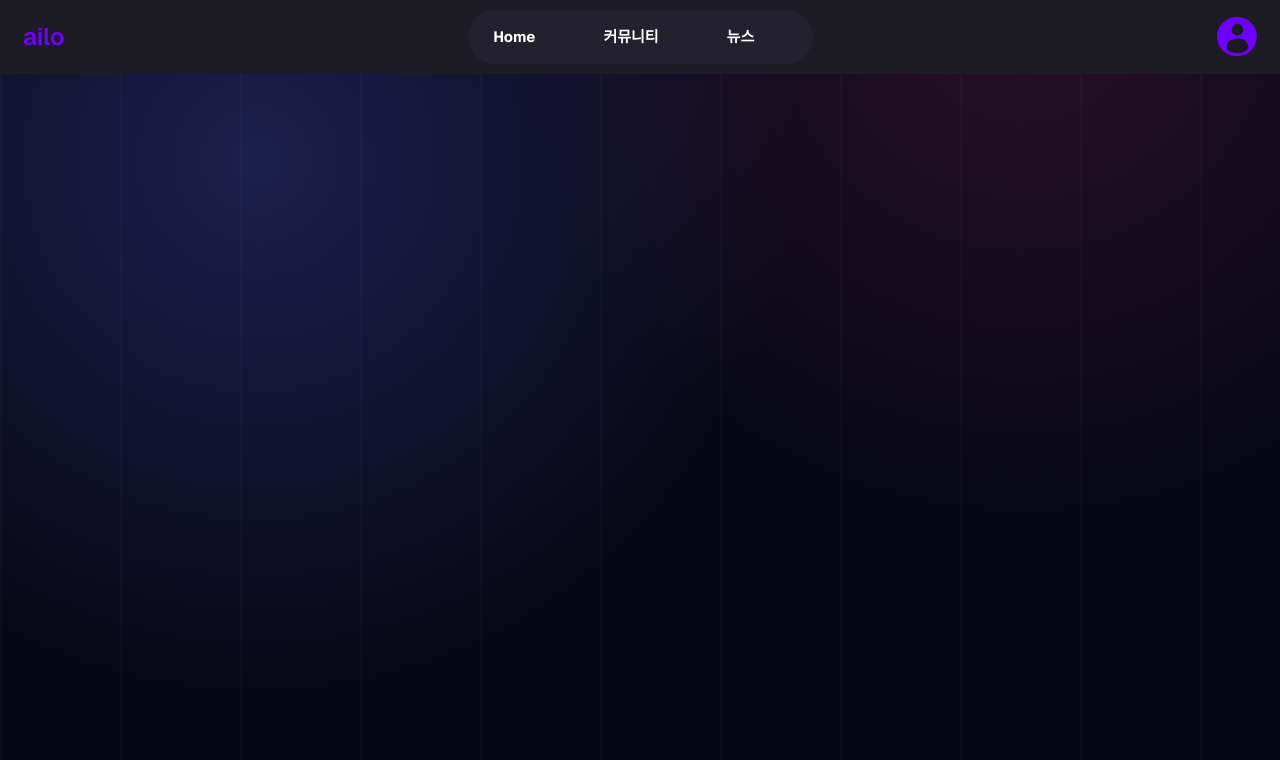
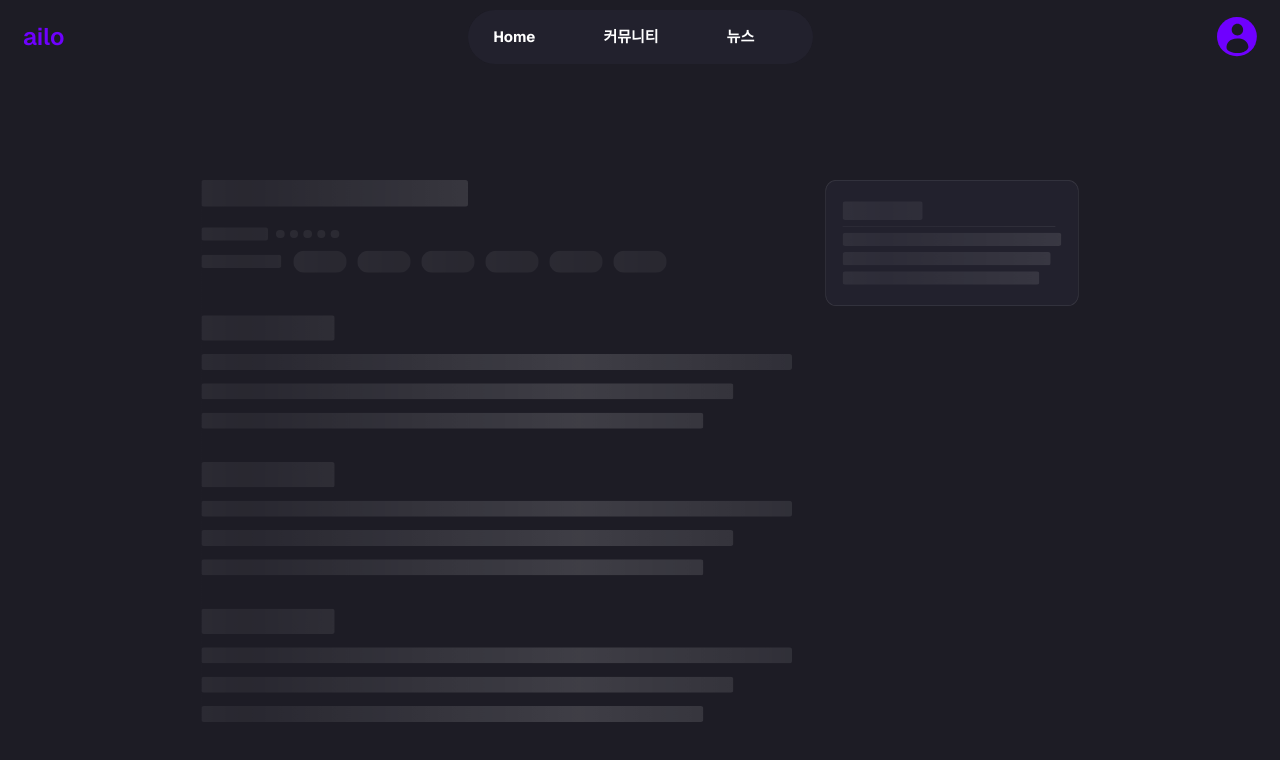
Before and after one commit to hyewon4052/2025-alio-client, a Next.js app: page /report in a window 1280 px wide. Shown: the top 760 px of the page. Built offline with nearby package versions, Linux system fonts and the light colour scheme.

Commit message:
feat : home - skeleton ui 적용

```diff
--- a/app/home/page.tsx
+++ b/app/home/page.tsx
@@ -1,12 +1,21 @@
 'use client';
 
-import styled from "styled-components";
+import styled, { keyframes, css } from "styled-components";
 import ZoomWrapper from "@/components/common/ZoomWrapper";
 import useWindowSize from "@/hooks/useWindowSize";
 import Flex from "@/components/common/Flex";
 import {useState} from "react";
 import {useRouter} from "next/navigation";
 import {useJobPostingAnalysis} from "@/hooks/useJobPostingAnalysis";
+
+const shimmer = keyframes`
+    0% {
+        background-position: -1000px 0;
+    }
+    100% {
+        background-position: 1000px 0;
+    }
+`;
 
 export default function HomePage() {
     const { width, height } = useWindowSize();
@@ -45,8 +54,19 @@ export default function HomePage() {
                             해외취업 공고의 정보를 빠르게 팩트 체크 받을 수 있습니다.
                         </SubTitle>
                     </HeaderSection>
-                    <UploadBox gap={42} style={{marginTop: 50}}>
+                    <LoadingUploadBox
+                        $isLoading={mutation.isPending}
+                        gap={42}
+                        style={{marginTop: 50}}
+                    >
                         <Flex row center gap={16} width="100%">
+                            {mutation.isPending ? (
+                                <>
+                                    <SkeletonInput />
+                                    <SkeletonButton />
+                                </>
+                            ) : (
+                                <>
                                     <StyledInput
                                         type="text"
                                         value={input}
@@ -54,7 +74,6 @@ export default function HomePage() {
                                         placeholder="공고의 url, 텍스트, 스크린샷을 등록해주세요!"
                                     />
                                     <UploadButton onClick={handleAnalyze} disabled={mutation.isPending}>
-                                {mutation.isPending ? "..." : (
                                         <svg
                                             className="w-6 h-6"
                                             viewBox="0 0 24 24"
@@ -76,11 +95,11 @@ export default function HomePage() {
                                                 strokeLinejoin="round"
                                             />
                                         </svg>
+                                    </UploadButton>
+                                </>
                             )}
-                            </UploadButton>
-
                         </Flex>
-                    </UploadBox>
+                    </LoadingUploadBox>
                 </Flex>
             </ZoomWrapper>
         </Container>
@@ -123,6 +142,58 @@ const UploadBox = styled(Flex)`
     border-radius: 12px;
 `;
 
+const LoadingUploadBox = styled(UploadBox)<{ $isLoading: boolean }>`
+    position: relative;
+    overflow: hidden;
+
+    ${props => props.$isLoading ? css`
+        &::before {
+            content: '';
+            position: absolute;
+            top: 0;
+            left: -100%;
+            width: 100%;
+            height: 100%;
+            background: linear-gradient(
+                90deg,
+                transparent,
+                rgba(255, 255, 255, 0.1),
+                transparent
+            );
+            animation: ${shimmer} 2s infinite;
+        }
+    ` : ''}
+`;
+
+const SkeletonInput = styled.div`
+    flex: 1;
+    height: 24px;
+    background: linear-gradient(
+        90deg,
+        rgba(255, 255, 255, 0.05) 0%,
+        rgba(255, 255, 255, 0.15) 50%,
+        rgba(255, 255, 255, 0.05) 100%
+    );
+    background-size: 1000px 100%;
+    border-radius: 4px;
+    animation: ${shimmer} 2s infinite;
+`;
+
+const SkeletonButton = styled.div`
+    flex-shrink: 0;
+    width: 24px;
+    height: 24px;
+    background: linear-gradient(
+        90deg,
+        rgba(255, 255, 255, 0.05) 0%,
+        rgba(255, 255, 255, 0.15) 50%,
+        rgba(255, 255, 255, 0.05) 100%
+    );
+    background-size: 1000px 100%;
+    border-radius: 4px;
+    animation: ${shimmer} 2s infinite;
+`;
+
 const StyledInput = styled.input`
     flex: 1;
     background: transparent;
--- a/app/report/page.tsx
+++ b/app/report/page.tsx
@@ -4,9 +4,18 @@ import ZoomWrapper from "@/components/common/ZoomWrapper";
 import useWindowSize from "@/hooks/useWindowSize";
 import { useEffect, useState } from "react";
 import { JobPostingRiskResponse } from "@/lib/types/recruitment";
-import styled from "styled-components";
+import styled, { keyframes, css } from "styled-components";
 import Flex from "@/components/common/Flex";
 import Text from "@/components/common/Text";
+
+const shimmer = keyframes`
+    0% {
+        background-position: -1000px 0;
+    }
+    100% {
+        background-position: 1000px 0;
+    }
+`;
 
 export default function ReportPage() {
     const {width, height} = useWindowSize();
@@ -18,7 +27,56 @@ export default function ReportPage() {
         if (stored) setData(JSON.parse(stored));
     }, []);
 
-    if (!data) return <Flex center><Text color="#fff">분석 결과를 불러오는 중...</Text></Flex>;
+    if (!data) {
+        return (
+            <Container center>
+                <ZoomWrapper width={width} height={height}>
+                    <LoadingReportWrapper center gap={50} row>
+                        <LoadingMainReportWrapper gap={64}>
+                            <LoadingTitleWrapper gap={31}>
+                                <SkeletonText width="400px" height="40px" />
+                                <Flex gap={15}>
+                                    <Flex row gap={12} flexStart>
+                                        <SkeletonText width="100px" height="20px" />
+                                        <Flex gap={8} row center>
+                                            {[...Array(5)].map((_, i) => (
+                                                <SkeletonDot key={i} />
+                                            ))}
+                                        </Flex>
+                                    </Flex>
+                                    <Flex row gap={18} center flexStart>
+                                        <SkeletonText width="120px" height="20px" />
+                                        <Flex row gap={16}>
+                                            {[...Array(6)].map((_, i) => (
+                                                <SkeletonKeywordBox key={i} />
+                                            ))}
+                                        </Flex>
+                                    </Flex>
+                                </Flex>
+                            </LoadingTitleWrapper>
+                            <LoadingResultWrapper gap={50}>
+                                {[...Array(3)].map((_, i) => (
+                                    <Flex key={i} gap={20}>
+                                        <SkeletonText width="200px" height="38px" />
+                                        <SkeletonText width="100%" height="24px" />
+                                        <SkeletonText width="90%" height="24px" />
+                                        <SkeletonText width="85%" height="24px" />
+                                    </Flex>
+                                ))}
+                            </LoadingResultWrapper>
+                        </LoadingMainReportWrapper>
+                        <LoadingSideReportWrapper gap={30}>
+                            <SkeletonText width="120px" height="28px" />
+                            <SkeletonDivider />
+                            <SkeletonText width="100%" height="20px" />
+                            <SkeletonText width="95%" height="20px" />
+                            <SkeletonText width="90%" height="20px" />
+                        </LoadingSideReportWrapper>
+                    </LoadingReportWrapper>
+                </ZoomWrapper>
+            </Container>
+        );
+    }
 
     return (
         <Container center>
@@ -151,3 +209,112 @@ const KeywordBox = styled(Flex)`
     border-radius: 27.295px;
     background: #252736;
 `;
+
+const SkeletonText = styled.div<{ width: string; height: string }>`
+    width: ${props => props.width};
+    height: ${props => props.height};
+    background: linear-gradient(
+        90deg,
+        rgba(255, 255, 255, 0.05) 0%,
+        rgba(255, 255, 255, 0.15) 50%,
+        rgba(255, 255, 255, 0.05) 100%
+    );
+    background-size: 1000px 100%;
+    border-radius: 4px;
+    animation: ${shimmer} 2s infinite;
+`;
+
+const SkeletonDot = styled.div`
+    width: 12.5px;
+    height: 12.5px;
+    border-radius: 100%;
+    background: linear-gradient(
+        90deg,
+        rgba(255, 255, 255, 0.05) 0%,
+        rgba(255, 255, 255, 0.15) 50%,
+        rgba(255, 255, 255, 0.05) 100%
+    );
+    background-size: 1000px 100%;
+    animation: ${shimmer} 2s infinite;
+`;
+
+const SkeletonKeywordBox = styled.div`
+    height: 32.755px;
+    width: 80px;
+    border-radius: 27.295px;
+    background: linear-gradient(
+        90deg,
+        rgba(255, 255, 255, 0.05) 0%,
+        rgba(255, 255, 255, 0.15) 50%,
+        rgba(255, 255, 255, 0.05) 100%
+    );
+    background-size: 1000px 100%;
+    animation: ${shimmer} 2s infinite;
+`;
+
+const SkeletonDivider = styled.div`
+    width: 319px;
+    height: 1px;
+    background: linear-gradient(
+        90deg,
+        rgba(255, 255, 255, 0.05) 0%,
+        rgba(255, 255, 255, 0.15) 50%,
+        rgba(255, 255, 255, 0.05) 100%
+    );
+    background-size: 1000px 100%;
+    animation: ${shimmer} 2s infinite;
+`;
+
+const LoadingReportWrapper = styled(ReportWrapper)`
+    position: relative;
+`;
+
+const LoadingMainReportWrapper = styled(MainReportWrapper)`
+    position: relative;
+    overflow: hidden;
+
+    &::before {
+        content: '';
+        position: absolute;
+        top: 0;
+        left: -100%;
+        width: 100%;
+        height: 100%;
+        background: linear-gradient(
+            90deg,
+            transparent,
+            rgba(255, 255, 255, 0.1),
+            transparent
+        );
+        animation: ${shimmer} 2s infinite;
+    }
+`;
+
+const LoadingTitleWrapper = styled(TitleWrapper)`
+    position: relative;
+`;
+
+const LoadingResultWrapper = styled(ResultWrapper)`
+    position: relative;
+`;
+
+const LoadingSideReportWrapper = styled(SideReportWrapper)`
+    position: relative;
+    overflow: hidden;
+
+    &::before {
+        content: '';
+        position: absolute;
+        top: 0;
+        left: -100%;
+        width: 100%;
+        height: 100%;
+        background: linear-gradient(
+            90deg,
+            transparent,
+            rgba(255, 255, 255, 0.1),
+            transparent
+        );
+        animation: ${shimmer} 2s infinite;
+    }
+`;
```
Lines whose indentation alone changed are shown as unchanged.
